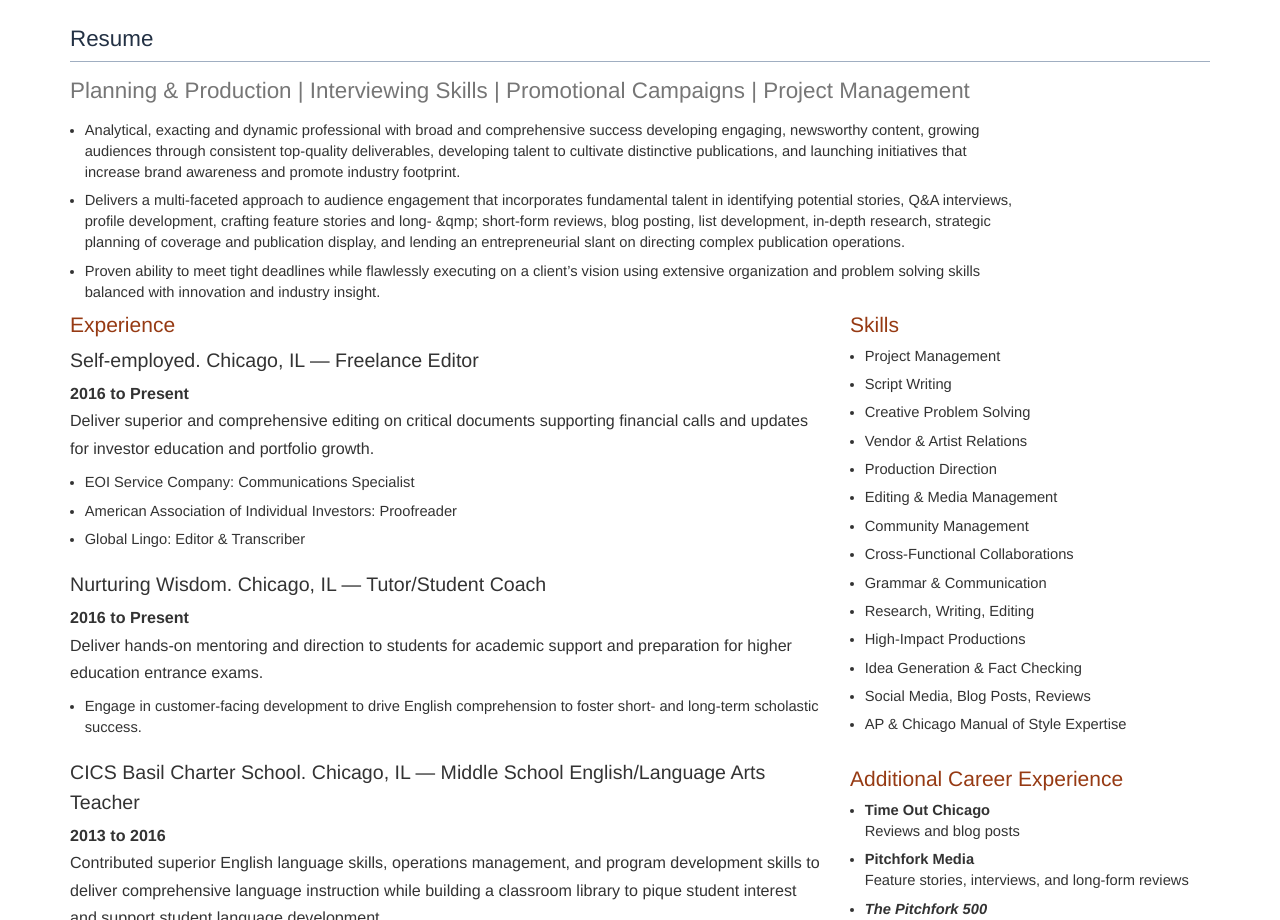
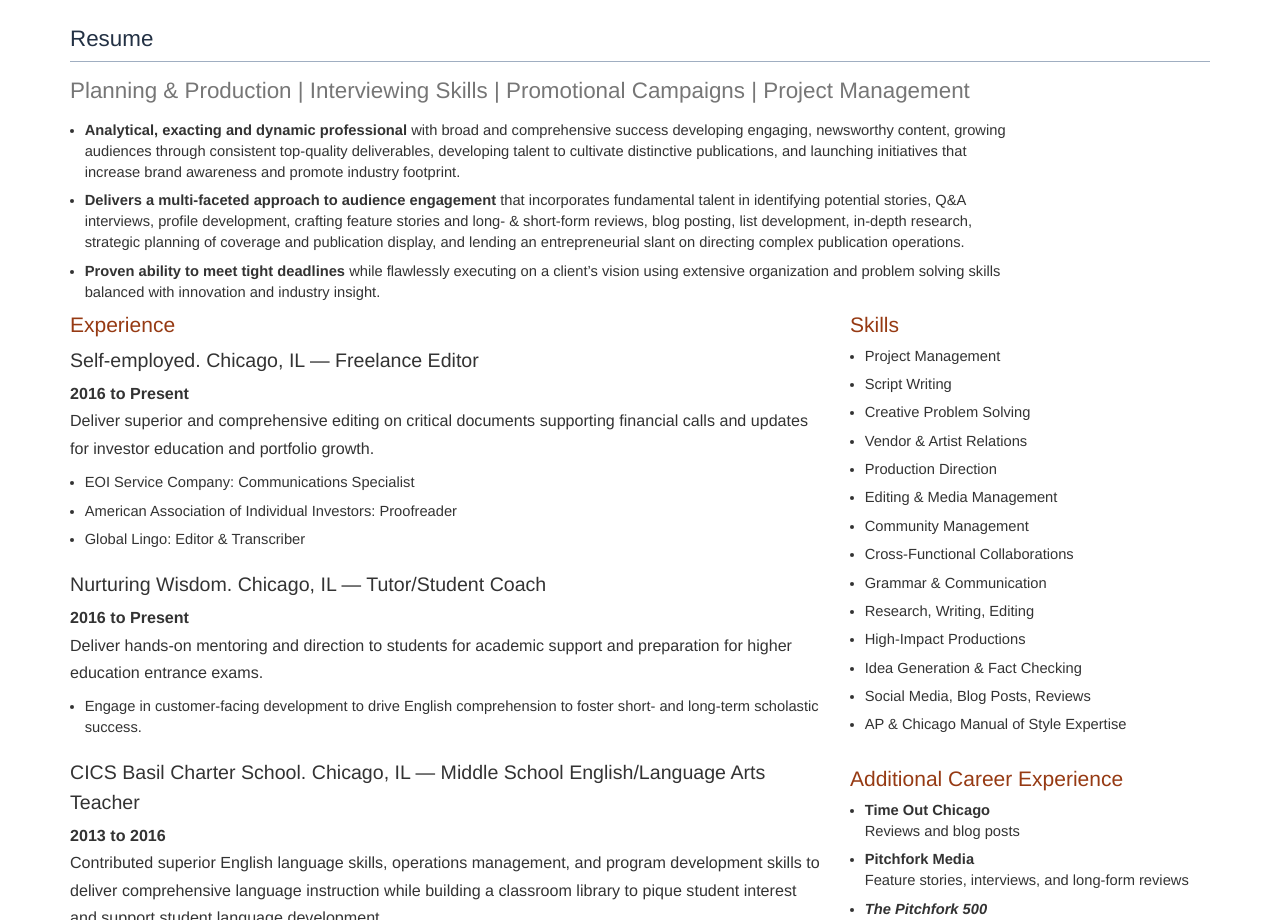
Before and after one commit to kzadrozny/jasoncrock, a plain HTML site: page index.html in a window 1280 px wide. Shown: the part 1360-2280 px from the top of the page. Drawn offline with Linux system fonts and the light colour scheme.

Commit message:
Fixed ampersand

```diff
--- a/index.html
+++ b/index.html
@@ -166,9 +166,9 @@
                 <h1 class="page-header">Resume</h1>
                 <p class="banner">Planning &amp; Production | Interviewing Skills | Promotional Campaigns | Project Management</p>
                 <ul>
-                    <li>Analytical, exacting and dynamic professional with broad and comprehensive success developing engaging, newsworthy content, growing audiences through consistent top-quality deliverables, developing talent to cultivate distinctive publications, and launching initiatives that increase brand awareness and promote industry footprint.</li>
-                    <li>Delivers a multi-faceted approach to audience engagement that incorporates fundamental talent in identifying potential stories, Q&amp;A interviews, profile development, crafting feature stories and long- &qmp; short-form reviews, blog posting, list development, in-depth research, strategic planning of coverage and publication display, and lending an entrepreneurial slant on directing complex publication operations.</li>
-                    <li>Proven ability to meet tight deadlines while flawlessly executing on a client’s vision using extensive organization and problem solving skills balanced with innovation and industry insight.</li>
+                    <li><strong>Analytical, exacting and dynamic professional</strong> with broad and comprehensive success developing engaging, newsworthy content, growing audiences through consistent top-quality deliverables, developing talent to cultivate distinctive publications, and launching initiatives that increase brand awareness and promote industry footprint.</li>
+                    <li><strong>Delivers a multi-faceted approach to audience engagement</strong> that incorporates fundamental talent in identifying potential stories, Q&amp;A interviews, profile development, crafting feature stories and long- &amp; short-form reviews, blog posting, list development, in-depth research, strategic planning of coverage and publication display, and lending an entrepreneurial slant on directing complex publication operations.</li>
+                    <li><strong>Proven ability to meet tight deadlines</strong> while flawlessly executing on a client’s vision using extensive organization and problem solving skills balanced with innovation and industry insight.</li>
             </div>
             <div class="col-xs-12 col-md-8">
                 <h2>Experience</h2>
```
